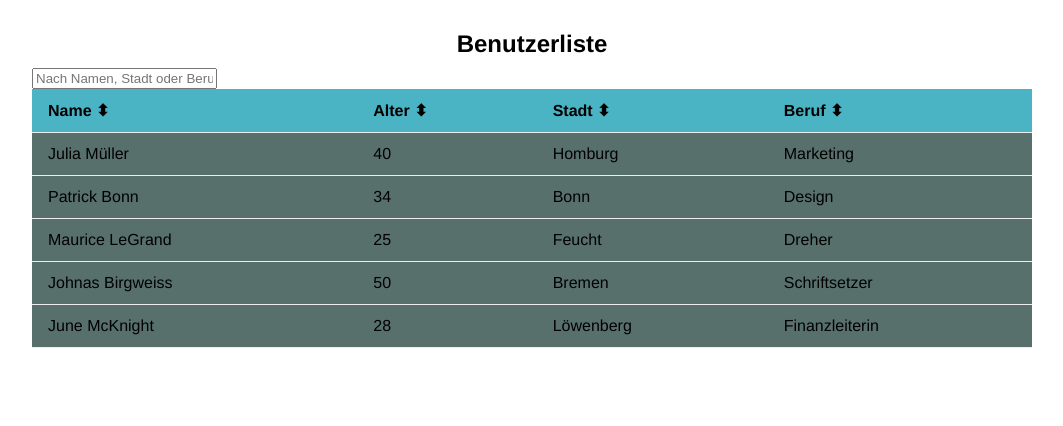
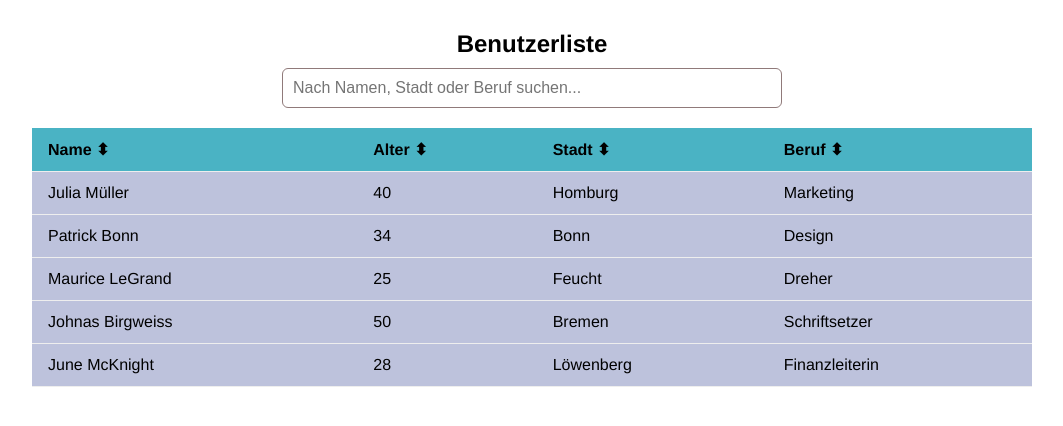
Before and after one commit to KikoMedina/Responsive-Data-Table, a plain HTML site: page index.html in a window 1280 px wide. Shown: the whole page, without its empty margins (108-1171 px from the left). Drawn offline with Linux system fonts and the light colour scheme.

Commit message:
Finish input form

```diff
--- a/style.css
+++ b/style.css
@@ -35,8 +35,10 @@ cursor:pointer;
 }
 
 tr {
-background-color: #57706c;
+background-color: #bdc2dc;
 }
+
+
 
 .container {
   max-width: 1000px;
@@ -46,3 +48,16 @@ background-color: #57706c;
 .table-container {
  overflow-x: auto;
 }
+
+
+input[type="text"]{
+  font-size: 16px;
+  display: block;
+  width: 100%;
+  max-width: 500px;
+  margin: 0 auto 20px;
+  padding: 10px;
+  box-sizing: border-box;
+  border: 1px solid #907a7a;
+  border-radius: 6px;
+ }
```
